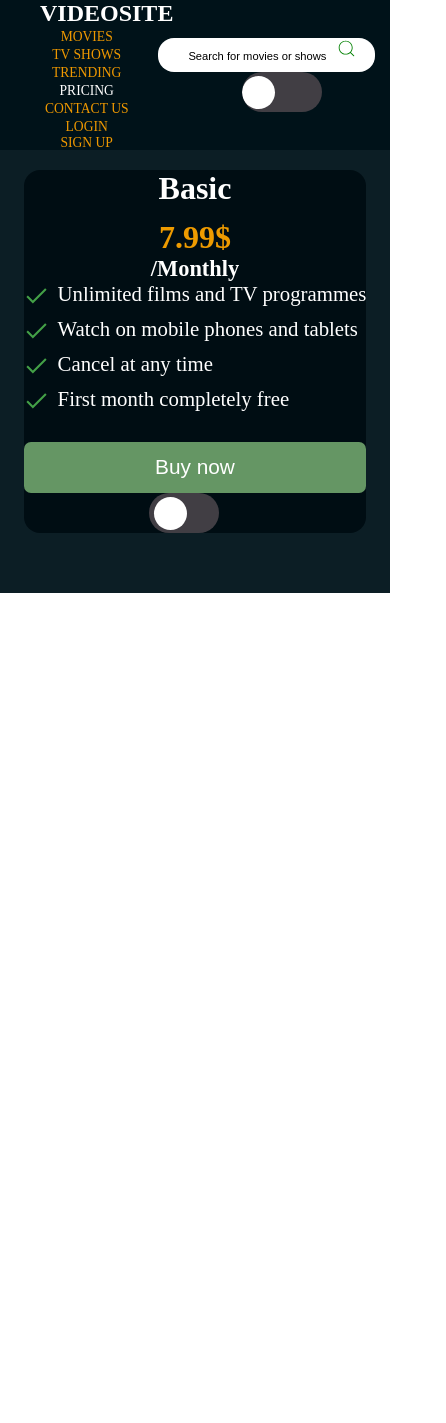
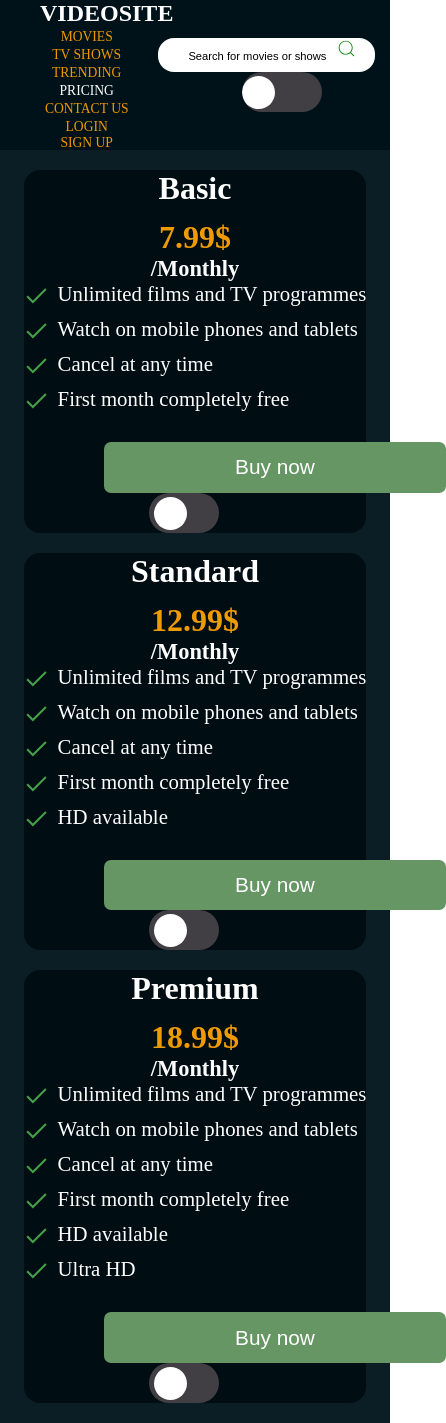
Before and after one commit to MirkovicBranko/movieapp, a React (Create React App) app: page /Pricing in a window 390 px wide. Shown: the whole page, 446 px wide, since content can reach past the window. Before the commit the page ends 844 px from the top, so only its background shows below. Built offline with nearby package versions, Linux system fonts and the light colour scheme.

Commit message:
modified pricing css, trailermovie css jsx, login and pricing jsx a bit for it to be responsive

```diff
--- a/src/Styles/Pricing.css
+++ b/src/Styles/Pricing.css
@@ -31,6 +31,7 @@
     background-color: #000d13;
     margin-right: 20px;
     border-radius: 16px;
+
 }
 
 .light-Theme1,
@@ -134,14 +135,17 @@
 
 #button1 {
     margin-top: 98px;
+    margin-left: 80px;
 }
 
 #button2 {
     margin-top: 55px;
+    margin-left: 80px;
 }
 
 #button3 {
     margin-top: 12px;
+    margin-left: 80px;
 }
 
 #darktheme {
--- a/src/Styles/TrailerMovie.css
+++ b/src/Styles/TrailerMovie.css
@@ -1,3 +1,6 @@
+*{
+    box-sizing: border-box;
+}
 .player {
     position: fixed;
     margin-top: 120px;
@@ -34,3 +37,27 @@
     color: aqua;
     font-size: 2rem;
 }
+
+
+@media screen and (min-width: 768px) {
+    .react-player {
+      width: 700px;
+      height: 400px;
+    }
+  }
+
+
+  @media screen and (max-width: 767px) {
+    .react-player {
+      width: 100%;
+      height: 300px;
+    }
+  }
+
+
+  @media screen and (max-width: 480px) {
+    .react-player {
+      width: 100%;
+      height: 200px;
+    }
+  }
--- a/src/Trailers/TrailerMovies.jsx
+++ b/src/Trailers/TrailerMovies.jsx
@@ -26,20 +26,53 @@
     handleSearch();
   }, [videoURL]);
 
+  const [width, setWidth] = useState(window.innerWidth);
+
+  useEffect(() => {
+    const handleResize = () => {
+      setWidth(window.innerWidth);
+    };
+
+    window.addEventListener("resize", handleResize);
+
+    return () => {
+      window.removeEventListener("resize", handleResize);
+    };
+  }, []);
+
+  const getWidth = () => {
+    if (width >= 768) {
+      return toggle ? "1000px" : "1000px";
+    } else if (width >= 480) {
+      return toggle ? "500px" : "500px";
+    } else {
+      return toggle ? "180px" : "180px";
+    }
+  };
+
+  const getHeight = () => {
+    if (width >= 768) {
+      return toggle ? "400px" : "400px";
+    } else if (width >= 480) {
+      return toggle ? "300px" : "300px";
+    } else {
+      return toggle ? "700px" : "700px";
+    }
+  };
+
   return (
     <Fragment>
       <div className="container" />
       <div className="player">
-        {/* Displaying the title with dark or light style based on the 'toggle' prop */}
         <h1 id={toggle ? "TrailerMovie-name-dark" : "TrailerMovie-name-light"}>
           {moviesTitle}
         </h1>
-        {/* Rendering the ReactPlayer component with the found video URL */}
         <ReactPlayer
           url={videoURL}
           controls={true}
-          width={"1000px"}
-          height={"700px"}
+          className="react-player"
+          width={getWidth()}
+          height={getHeight()}
           muted={false}
         />
       </div>
--- a/src/components/Login.jsx
+++ b/src/components/Login.jsx
@@ -82,6 +82,7 @@
           placeholder="Username"
           value={username}
           onChange={(e) => setUsername(e.target.value)}
+          autoComplete="current-password"
         />
         <input
           className="input"
@@ -89,6 +90,7 @@
           placeholder="Password"
           value={password}
           onChange={(e) => setPassword(e.target.value)}
+          autoComplete="current-password"
         />
 
         <button className="login" type="submit">
--- a/src/components/Pricing.jsx
+++ b/src/components/Pricing.jsx
@@ -4,10 +4,7 @@
 import "../Styles/Pricing.css";
 
 function Pricing() {
-  // Using the useContext hook to access the 'toggle' state from the 'Container' component
   const { toggle } = useContext(Container);
-
-  // State variables to manage the toggles and pricing information for Basic, Standard, and Premium plans
   const [toggleBasic, setToggleBasic] = useState(true);
   const [toggleStandard, setToggleStandard] = useState(true);
   const [togglePremium, setTogglePremium] = useState(true);
@@ -18,9 +15,7 @@
 
   return (
     <Fragment>
-      {/* Main pricing section */}
       <div className="background-Color-Main">
-        {/* Container for Basic plan */}
         <div className="Pricing-container">
           <div className={toggle ? "Pricing-option1" : "light-Theme1"}>
             <h2>Basic</h2>
@@ -28,7 +23,6 @@
               <h3>{basicCost}$</h3>
               <h4 id="MonthlyYearly">{toggleBasic ? "/Monthly" : "/Yearly"}</h4>
             </div>
-            {/* Features of the Basic plan */}
             <span>
               <FcCheckmark fontSize={25} id="checkmark" />
               Unlimited films and TV programmes
@@ -45,9 +39,7 @@
               <FcCheckmark fontSize={25} id="checkmark" />
               First month completely free
             </span>
-            {/* Buy now button */}
             <button id="button1">Buy now</button>
-            {/* Yearly toggle switch */}
             <div
               className="Pricing-yearly-darktheme"
               onClick={() => {
@@ -69,18 +61,110 @@
             </div>
           </div>
         </div>
-
-        {/* Container for Standard plan */}
         <div className="Pricing-container">
           <div className={toggle ? "Pricing-option2" : "light-Theme2"}>
-            {/* ... (similar structure as Basic plan) */}
+            <h2>Standard</h2>
+            <div className="Price">
+              <h3>{standartCost}$</h3>
+              <h4 id="MonthlyYearly">
+                {toggleStandard ? "/Monthly" : "/Yearly"}
+              </h4>
+            </div>
+            <span>
+              <FcCheckmark fontSize={25} id="checkmark" />
+              Unlimited films and TV programmes
+            </span>
+            <span>
+              <FcCheckmark fontSize={25} id="checkmark" />
+              Watch on mobile phones and tablets
+            </span>
+            <span>
+              <FcCheckmark fontSize={25} id="checkmark" />
+              Cancel at any time
+            </span>
+            <span>
+              <FcCheckmark fontSize={25} id="checkmark" />
+              First month completely free
+            </span>
+            <span>
+              <FcCheckmark fontSize={25} id="checkmark" />
+              HD available
+            </span>
+            <button id="button2">Buy now</button>
+            <div
+              className="Pricing-yearly-darktheme"
+              onClick={() => {
+                setToggleStandard(!toggleStandard);
+                if (toggleStandard) {
+                  setStandardCost("60");
+                } else {
+                  setStandardCost("12.99");
+                }
+              }}
+            >
+              <div
+                className={
+                  toggleStandard
+                    ? "Pricing-monthly-darktheme"
+                    : "Pricing-monthly-light"
+                }
+              ></div>
+            </div>
           </div>
         </div>
-
-        {/* Container for Premium plan */}
         <div className="Pricing-container">
           <div className={toggle ? "Pricing-option3" : "light-Theme3"}>
-            {/* ... (similar structure as Basic and Standard plans) */}
+            <h2>Premium</h2>
+            <div className="Price">
+              <h3>{premiumCost}$</h3>
+              <h4 id="MonthlyYearly">
+                {togglePremium ? "/Monthly" : "/Yearly"}
+              </h4>
+            </div>
+            <span>
+              <FcCheckmark fontSize={25} id="checkmark" />
+              Unlimited films and TV programmes
+            </span>
+            <span>
+              <FcCheckmark fontSize={25} id="checkmark" />
+              Watch on mobile phones and tablets
+            </span>
+            <span>
+              <FcCheckmark fontSize={25} id="checkmark" />
+              Cancel at any time
+            </span>
+            <span>
+              <FcCheckmark fontSize={25} id="checkmark" />
+              First month completely free
+            </span>
+            <span>
+              <FcCheckmark fontSize={25} id="checkmark" />
+              HD available
+            </span>
+            <span>
+              <FcCheckmark fontSize={25} id="checkmark" />
+              Ultra HD
+            </span>
+            <button id="button3">Buy now</button>
+            <div
+              className="Pricing-yearly-darktheme"
+              onClick={() => {
+                setTogglePremium(!togglePremium);
+                if (togglePremium) {
+                  setPremiumCost("60");
+                } else {
+                  setPremiumCost("18.99");
+                }
+              }}
+            >
+              <div
+                className={
+                  togglePremium
+                    ? "Pricing-monthly-darktheme"
+                    : "Pricing-monthly-light"
+                }
+              ></div>
+            </div>
           </div>
         </div>
       </div>
```
